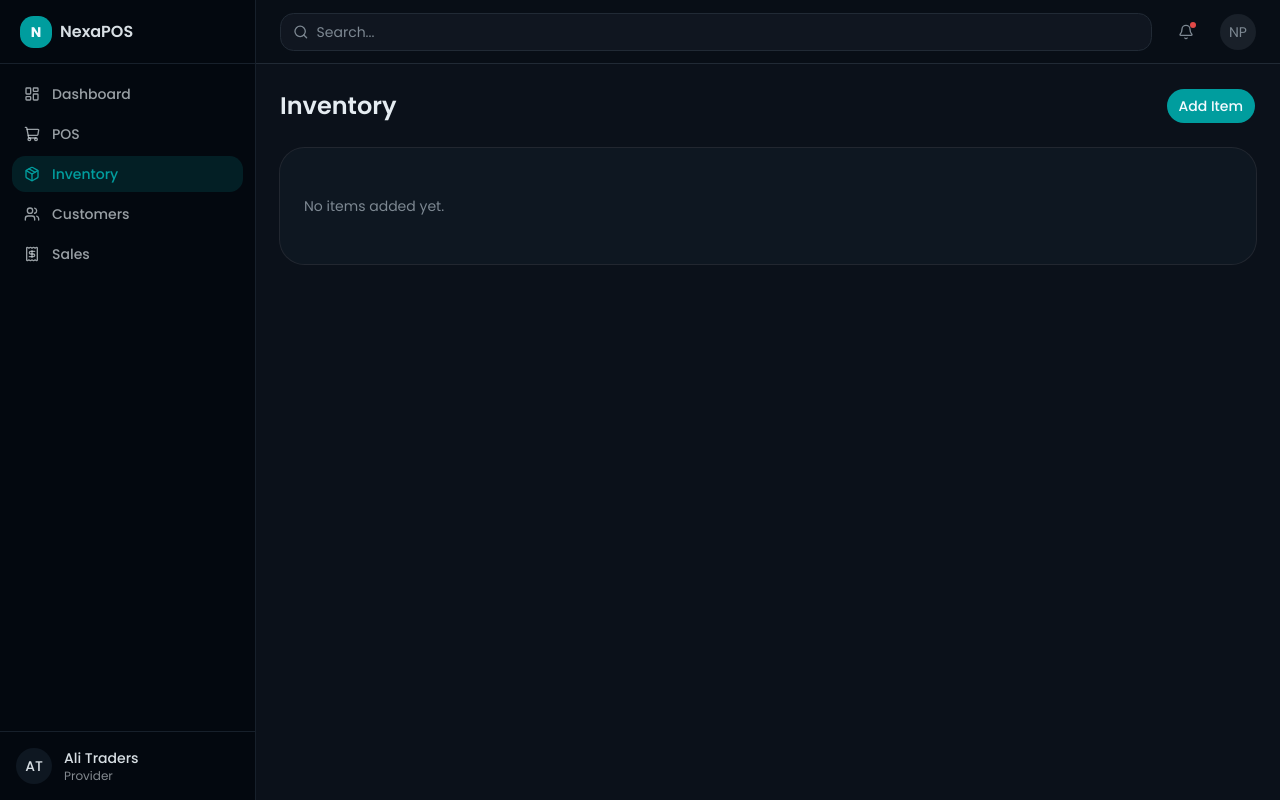
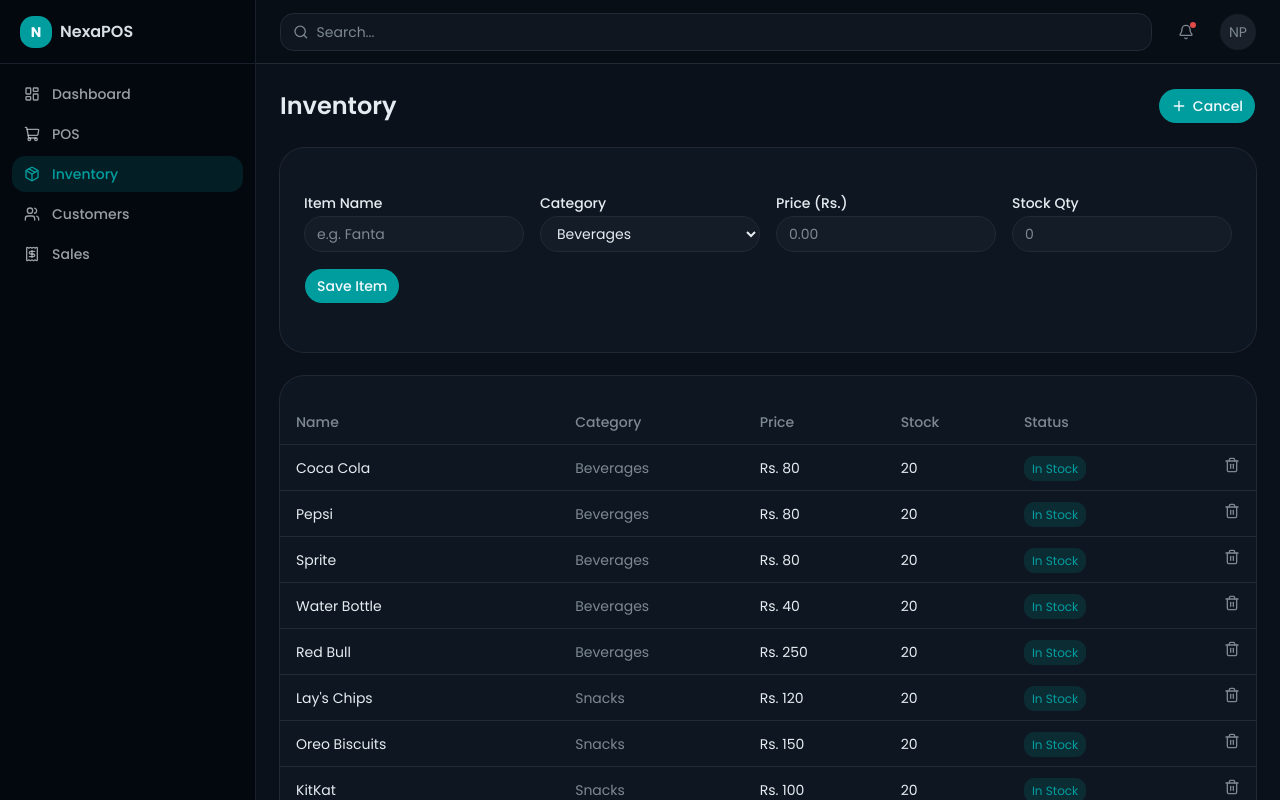
Before and after one commit to azeef-dev/nexa-pos, a Next.js app: page /provider/inventory in a window 1280 px wide. Both pictures are taken after a click on the button "Add Item". Shown: the top 800 px of the page. Built offline with nearby package versions, Linux system fonts and the light colour scheme.

Commit message:
feat: enhance inventory management with item addition, removal, and display features

```diff
--- a/src/app/(dashboard)/provider/inventory/page.js
+++ b/src/app/(dashboard)/provider/inventory/page.js
@@ -1,15 +1,154 @@
+"use client";
+
+import { useState } from "react";
+import { useForm } from "react-hook-form";
+import { zodResolver } from "@hookform/resolvers/zod";
+import { z } from "zod";
+import toast from "react-hot-toast";
+import { Plus, Trash2 } from "lucide-react";
 import { Button } from "@/components/ui/button";
 import { Card, CardContent } from "@/components/ui/card";
+import { Label } from "@/components/ui/label";
+import { Input } from "@/components/ui/input";
+import { CATEGORIES } from "@/lib/data/products";
+import { useInventoryStore } from "@/lib/store/inventory-store";
+
+const itemSchema = z.object({
+    name: z.string().trim().min(1, "Item name is required"),
+    category: z.string().min(1, "Select a category"),
+    price: z.coerce.number().positive("Price must be greater than 0"),
+    stock: z.coerce.number().int().min(0, "Stock cannot be negative"),
+});
 
 export default function InventoryPage() {
+    const [showForm, setShowForm] = useState(false);
+    const items = useInventoryStore((s) => s.items);
+    const addItem = useInventoryStore((s) => s.addItem);
+    const removeItem = useInventoryStore((s) => s.removeItem);
+
+    const {
+        register,
+        handleSubmit,
+        reset,
+        formState: { errors, isSubmitting },
+    } = useForm({
+        resolver: zodResolver(itemSchema),
+        defaultValues: { category: CATEGORIES[1] },
+    });
+
+    function onSubmit(data) {
+        addItem(data);
+        toast.success(`${data.name} added to inventory`);
+        reset({ name: "", category: CATEGORIES[1], price: "", stock: "" });
+        setShowForm(false);
+    }
+
     return (
         <div>
             <div className="mb-6 flex items-center justify-between">
                 <h1 className="text-2xl font-semibold text-foreground">Inventory</h1>
-                <Button>Add Item</Button>
+                <Button onClick={() => setShowForm((s) => !s)}>
+                    <Plus className="h-4 w-4" />
+                    {showForm ? "Cancel" : "Add Item"}
+                </Button>
             </div>
-            <Card>
-                <CardContent className="p-6 text-sm text-muted-foreground">No items added yet.</CardContent>
+
+            {showForm && (
+                <Card className="mb-6 border-border/60">
+                    <CardContent className="p-6">
+                        <form onSubmit={handleSubmit(onSubmit)} className="grid gap-4 sm:grid-cols-4">
+                            <div className="flex flex-col gap-1.5">
+                                <Label htmlFor="name">Item Name</Label>
+                                <Input id="name" placeholder="e.g. Fanta" {...register("name")} />
+                                {errors.name && <p className="text-xs text-destructive">{errors.name.message}</p>}
+                            </div>
+                            <div className="flex flex-col gap-1.5">
+                                <Label htmlFor="category">Category</Label>
+                                <select
+                                    id="category"
+                                    {...register("category")}
+                                    className="h-9 rounded-full border border-input bg-input/30 px-3 text-sm text-foreground outline-none focus-visible:border-ring focus-visible:ring-[3px] focus-visible:ring-ring/50"
+                                >
+                                    {CATEGORIES.filter((c) => c !== "All").map((c) => (
+                                        <option key={c} value={c}>
+                                            {c}
+                                        </option>
+                                    ))}
+                                </select>
+                            </div>
+                            <div className="flex flex-col gap-1.5">
+                                <Label htmlFor="price">Price (Rs.)</Label>
+                                <Input id="price" type="number" step="0.01" placeholder="0.00" {...register("price")} />
+                                {errors.price && <p className="text-xs text-destructive">{errors.price.message}</p>}
+                            </div>
+                            <div className="flex flex-col gap-1.5">
+                                <Label htmlFor="stock">Stock Qty</Label>
+                                <Input id="stock" type="number" placeholder="0" {...register("stock")} />
+                                {errors.stock && <p className="text-xs text-destructive">{errors.stock.message}</p>}
+                            </div>
+                            <div className="sm:col-span-4">
+                                <Button type="submit" disabled={isSubmitting}>
+                                    {isSubmitting ? "Adding..." : "Save Item"}
+                                </Button>
+                            </div>
+                        </form>
+                    </CardContent>
+                </Card>
+            )}
+
+            <Card className="border-border/60">
+                <CardContent className="p-0">
+                    <table className="w-full text-sm">
+                        <thead>
+                            <tr className="border-b border-border text-left text-muted-foreground">
+                                <th className="px-4 py-3 font-medium">Name</th>
+                                <th className="px-4 py-3 font-medium">Category</th>
+                                <th className="px-4 py-3 font-medium">Price</th>
+                                <th className="px-4 py-3 font-medium">Stock</th>
+                                <th className="px-4 py-3 font-medium">Status</th>
+                                <th className="px-4 py-3"></th>
+                            </tr>
+                        </thead>
+                        <tbody>
+                            {items.map((item) => (
+                                <tr key={item.id} className="border-b border-border last:border-0">
+                                    <td className="px-4 py-3 text-foreground">{item.name}</td>
+                                    <td className="px-4 py-3 text-muted-foreground">{item.category}</td>
+                                    <td className="px-4 py-3 text-foreground">Rs. {item.price}</td>
+                                    <td className="px-4 py-3 text-foreground">{item.stock}</td>
+                                    <td className="px-4 py-3">
+                                        <span
+                                            className={
+                                                item.stock === 0
+                                                    ? "rounded-md bg-destructive/15 px-2 py-1 text-xs text-destructive"
+                                                    : item.stock <= 10
+                                                        ? "rounded-md bg-chart-3/20 px-2 py-1 text-xs text-chart-3"
+                                                        : "rounded-md bg-primary/15 px-2 py-1 text-xs text-primary"
+                                            }
+                                        >
+                                            {item.stock === 0 ? "Out of Stock" : item.stock <= 10 ? "Low Stock" : "In Stock"}
+                                        </span>
+                                    </td>
+                                    <td className="px-4 py-3 text-right">
+                                        <button
+                                            onClick={() => removeItem(item.id)}
+                                            className="text-muted-foreground hover:text-destructive"
+                                        >
+                                            <Trash2 className="h-4 w-4" />
+                                        </button>
+                                    </td>
+                                </tr>
+                            ))}
+                            {items.length === 0 && (
+                                <tr>
+                                    <td colSpan={6} className="px-4 py-8 text-center text-muted-foreground">
+                                        No items added yet.
+                                    </td>
+                                </tr>
+                            )}
+                        </tbody>
+                    </table>
+                </CardContent>
             </Card>
         </div>
     );
```
